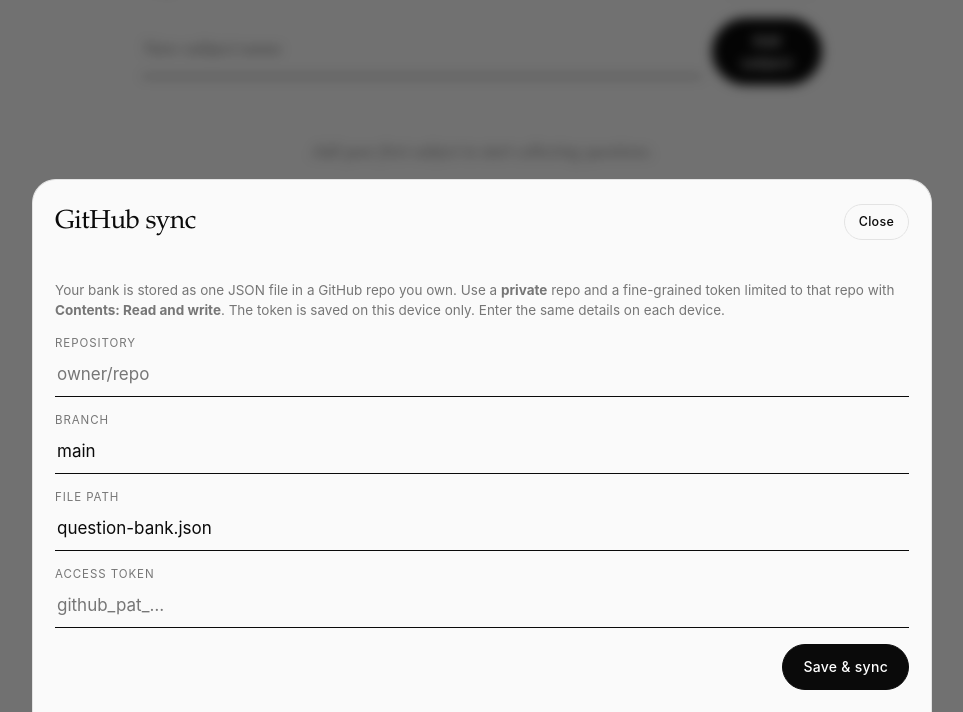
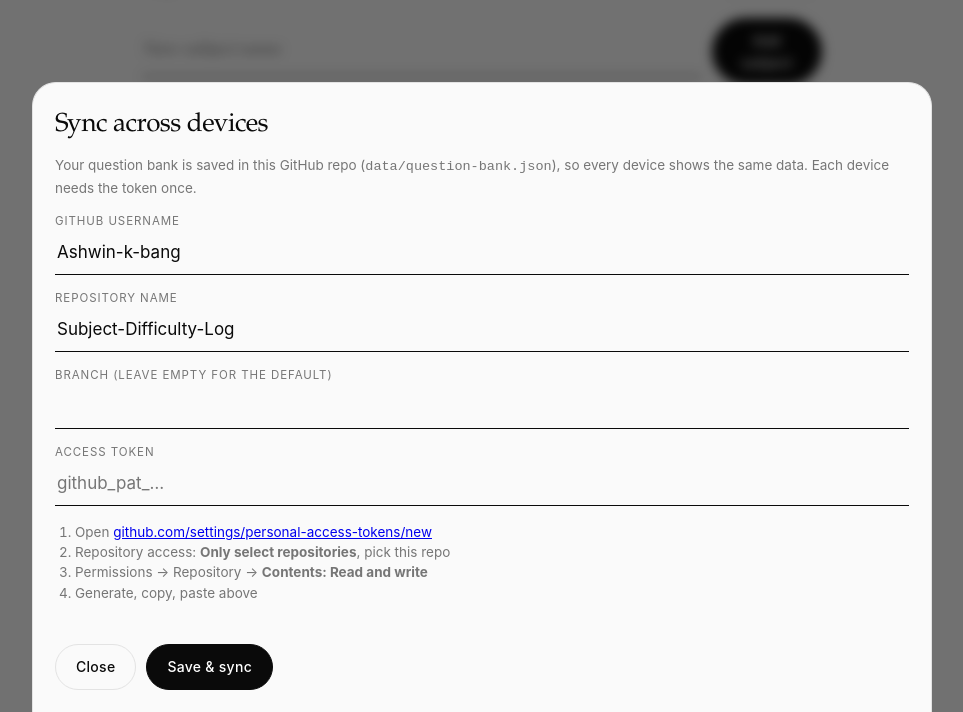
Before and after one commit to Ashwin-k-bang/Subject-Difficulty-Log, a plain HTML site: page index.html in a window 1280 px wide. Both pictures are taken after a click on the button "Set up sync". Shown: the part 88-800 px from the top of the page, without its empty margins (158-1121 px from the left). Drawn offline with Linux system fonts and the light colour scheme.

Commit message:
Add files via upload

```diff
--- a/index.html
+++ b/index.html
@@ -107,7 +107,7 @@ async function ghErr(r){
   return new Error(h||('GitHub error '+r.status+': '+m));
 }
 async function pull(){
-  const q='?ref='+encodeURIComponent(CFG.branch);
+  const q=CFG.branch?'?ref='+encodeURIComponent(CFG.branch):'';
   const r=await api(q);
   if(r.status===404)return{sha:null,data:null};
   if(!r.ok)throw await ghErr(r);
@@ -119,7 +119,8 @@ async function pull(){
   return{sha:j.sha,data};
 }
 function put(sha){
-  const body={message:'Sync question bank',content:b64enc(JSON.stringify(S)),branch:CFG.branch};
+  const body={message:'Sync question bank',content:b64enc(JSON.stringify(S))};
+  if(CFG.branch)body.branch=CFG.branch;
   if(sha)body.sha=sha;
   return api('',{method:'PUT',headers:{'Content-Type':'application/json',Accept:'application/vnd.github+json'},body:JSON.stringify(body)});
 }
@@ -177,7 +178,7 @@ function schedulePush(){if(!CFG)return;clearTimeout(pushT);pushT=setTimeout(sync
 function setSt(t,err){st={t,err:!!err};updateStatus()}
 function updateStatus(){
   const e=$('sm');
-  if(e){e.textContent=syncing?'Syncing\u2026':(st.t||'');e.className='stl'+(st.err?' err':'')}
+  if(e){e.textContent=syncing?'Syncing\u2026':(st.err?st.t:(CFG?'Connected. Your data is saved to GitHub.':''));e.className='stl'+(st.err?' err':'')}
   const b=$('sy');
   if(b){
     b.textContent=!CFG?'Set up sync':syncing?'Syncing\u2026':st.err?'Sync failed':'Synced';
@@ -191,31 +192,38 @@ function afterSync(){
 function renderKeep(){const n=$('ns'),v=n?n.value:'';render();if(v&&$('ns'))$('ns').value=v}
 
 function openSettings(){
-  const c=CFG||{repo:'',branch:'main',path:'question-bank.json',token:''};
-  $('sheet').innerHTML=`<div class="row"><h2>GitHub sync</h2><span class="sp"></span><button class="ghost sm" id="x">Close</button></div>
-  <div class="stl" id="sm" role="status" style="margin-top:8px"></div>${CFG?'<button id="sn" class="ghost" style="margin-bottom:4px">Sync now</button>':''}
-  <p class="help">Your bank is stored as one JSON file in a GitHub repo you own. Use a <b>private</b> repo and a fine-grained token limited to that repo with <b>Contents: Read and write</b>. The token is saved on this device only. Enter the same details on each device.</p>
-  <label class="f">Repository<input type="text" id="gr" placeholder="owner/repo" value="${esc(c.repo)}" autocapitalize="none" autocomplete="off" spellcheck="false"></label>
-  <label class="f">Branch<input type="text" id="gb" value="${esc(c.branch)}" autocapitalize="none" autocomplete="off" spellcheck="false"></label>
-  <label class="f">File path<input type="text" id="gp" value="${esc(c.path)}" autocapitalize="none" autocomplete="off" spellcheck="false"></label>
-  <label class="f">Access token<input type="password" id="gt" placeholder="${CFG?'Saved \u2014 leave blank to keep':'github_pat_\u2026'}" autocomplete="off" autocapitalize="none" spellcheck="false"></label>
-  <div class="row" style="margin-top:16px">${CFG?'<button class="ghost" id="dc">Disconnect</button>':''}<span class="sp"></span><button id="go">Save &amp; sync</button></div>`;
+  const c=CFG||{repo:'Ashwin-k-bang/Subject-Difficulty-Log',branch:'',path:'data/question-bank.json',token:''};
+  const [ou,on]=(c.repo||'/').split('/');
+  const P=CFG?'Saved \u2014 leave blank to keep':'github_pat_\u2026';
+  $('sheet').innerHTML=`<h2>Sync across devices</h2>
+  <p class="help">Your question bank is saved in this GitHub repo (<code>${esc(c.path)}</code>), so every device shows the same data. Each device needs the token once.</p>
+  <label class="f">GitHub username<input type="text" id="gu" value="${esc(ou||'')}" autocapitalize="none" autocomplete="off" spellcheck="false"></label>
+  <label class="f">Repository name<input type="text" id="gr" value="${esc(on||'')}" autocapitalize="none" autocomplete="off" spellcheck="false"></label>
+  <label class="f">Branch (leave empty for the default)<input type="text" id="gb" value="${esc(c.branch||'')}" autocapitalize="none" autocomplete="off" spellcheck="false"></label>
+  <label class="f">Access token<input type="password" id="gt" placeholder="${P}" autocomplete="off" autocapitalize="none" spellcheck="false"></label>
+  <ol class="help" style="padding-left:20px;margin:0">
+    <li>Open <a href="https://github.com/settings/personal-access-tokens/new" target="_blank" rel="noopener">github.com/settings/personal-access-tokens/new</a></li>
+    <li>Repository access: <b>Only select repositories</b>, pick this repo</li>
+    <li>Permissions \u2192 Repository \u2192 <b>Contents: Read and write</b></li>
+    <li>Generate, copy, paste above</li>
+  </ol>
+  <div class="stl" id="sm" role="status" style="margin-top:12px"></div>
+  <div class="row" style="margin-top:8px">${CFG?'<button class="ghost" id="dc">Remove token</button>':''}<button class="ghost" id="x">Close</button><button id="go">Save &amp; sync</button></div>`;
   $('ov').classList.add('on');
   $('x').onclick=closeSheet;
-  if($('sn'))$('sn').onclick=sync;
   updateStatus();
   if($('dc'))$('dc').onclick=async()=>{
-    if(!confirm('Disconnect sync on this device? Your local questions and the GitHub file are kept.'))return;
+    if(!confirm('Remove the token and stop syncing on this device? Your local questions and the GitHub file are kept.'))return;
     CFG=null;clearTimeout(pushT);await kvDel('cfg');st={t:'',err:false};closeSheet();render();
   };
   $('go').onclick=async()=>{
-    let repo=$('gr').value.trim().replace(/^https?:\/\/github\.com\//i,'').replace(/\.git$/i,'').replace(/\/+$/,'');
-    const branch=$('gb').value.trim()||'main';
-    const path=($('gp').value.trim()||'question-bank.json').replace(/^\/+/,'');
+    const user=$('gu').value.trim().replace(/^@/,''),name=$('gr').value.trim().replace(/\.git$/i,'');
+    const repo=user+'/'+name;
+    const branch=$('gb').value.trim();
     const token=$('gt').value.trim()||(CFG&&CFG.token)||'';
-    if(!/^[\w.-]+\/[\w.-]+$/.test(repo)){alert('Enter the repository as owner/name.');return}
+    if(!/^[\w.-]+\/[\w.-]+$/.test(repo)){alert('Enter your GitHub username and the repository name.');return}
     if(!token){alert('Paste your GitHub access token.');return}
-    CFG={repo,branch,path,token,last:CFG&&CFG.last};
+    CFG={repo,branch,path:c.path,token,last:CFG&&CFG.last};
     await saveCfg();closeSheet();render();sync();
   };
 }
```
